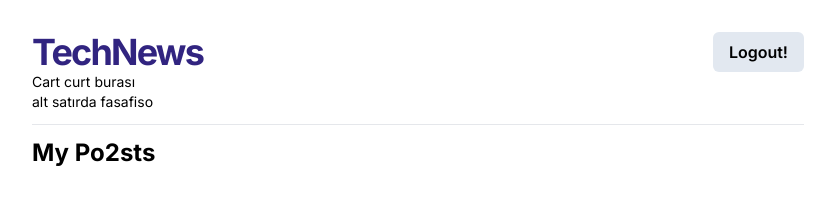
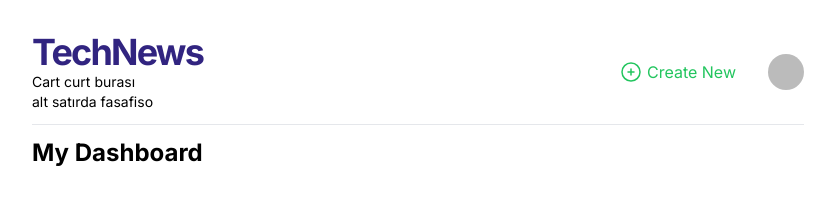
Before and after one commit to furkanimir/technews, a Next.js app: page /dashboard in a window 1280 px wide. Shown: the top 219 px of the page, without its empty margins (222-1057 px from the left). Built offline with nearby package versions, Linux system fonts and the light colour scheme; no server answers; sample sign-in values are in the browser's storage.

Commit message:
route settings

```diff
--- a/app/api/auth/[...nextauth]/route.ts
+++ b/app/api/auth/[...nextauth]/route.ts
@@ -2,7 +2,7 @@ import NextAuth, { AuthOptions } from "next-auth";
 import GithubProvider from "next-auth/providers/github";
 import GoogleProvider from "next-auth/providers/google";
 
-const authOptions: AuthOptions={
+export const authOptions: AuthOptions={
     providers:[
         GithubProvider({
             clientId:process.env.GITHUB_CLIENT_ID as string,
--- a/app/create-post/page.tsx
+++ b/app/create-post/page.tsx
@@ -1,5 +1,12 @@
 import CreatePostForm from "@/components/CreatePostForm";
+import { getServerSession } from "next-auth/next";
+import { authOptions } from "../api/auth/[...nextauth]/route";
+import { redirect } from "next/navigation";
 
-export default function page() {
+export default async function page() {
+  const session = await getServerSession(authOptions);
+  if(!session){
+    redirect('/sign-in');
+  }
   return <CreatePostForm />;
 }
--- a/app/dashboard/page.tsx
+++ b/app/dashboard/page.tsx
@@ -1,11 +1,18 @@
 import Posts from "@/components/Posts"
 import { postsData } from "@/data"
 import Link from "next/link"
+import { getServerSession } from "next-auth/next";
+import { authOptions } from "../api/auth/[...nextauth]/route";
+import { redirect } from "next/navigation";
 
-export default function Dashboard() {
+export default async function Dashboard() {
+    const session = await getServerSession(authOptions);
+    if (!session) {
+        redirect('/sign-in');
+    }
     return (
         <div>
-            <h1>My Po2sts</h1>
+            <h1>My Dashboard</h1>
 
             {postsData && postsData.length > 0 ? (
                 postsData.map((post) => (<Posts key={post.id} id={post.id} author={post.author}
@@ -15,7 +22,7 @@ export default function Dashboard() {
                 )) : (
                 <div className="py-6">
                     No posts created.
-                <Link className="underline" href={'/create-post'}>Create New Post</Link>
+                    <Link className="underline" href={'/create-post'}>Create New Post</Link>
                 </div>
             )}
         </div>
--- a/app/sign-in/page.tsx
+++ b/app/sign-in/page.tsx
@@ -1,6 +1,13 @@
 import SignInBtns from "@/components/SignInBtns";
+import { getServerSession } from "next-auth/next";
+import { authOptions } from "../api/auth/[...nextauth]/route";
+import { redirect } from "next/navigation";
 
-export default function page() {
+export default async function page() {
+  const session = await getServerSession(authOptions);
+  if (session) {
+    redirect('/dashboard');
+  }
   return (
     <SignInBtns />
   )
--- a/components/Navbar.tsx
+++ b/components/Navbar.tsx
@@ -1,13 +1,36 @@
 'use client'
 import Link from "next/link";
-import { useSession,signOut } from "next-auth/react";
+import { useSession, signOut } from "next-auth/react";
+import Image from "next/image";
+import { useEffect, useRef, useState } from "react";
 
 
 export default function Navbar() {
-    const { status } = useSession();
+    const { status, data: session } = useSession();
+    const [isPopUpVisible, setIsPopUpVisible] = useState(false);
+    const popupRef = useRef<HTMLDivElement | null>(null);
+
+    useEffect(()=>{
+        const handleClickOutside = (e:MouseEvent)=>{
+            if(popupRef.current && !popupRef.current.contains(e.target as Node)){
+                setIsPopUpVisible(false);
+            }
+        };
+        document.addEventListener("click", handleClickOutside);
+
+        if(!isPopUpVisible){
+            document.removeEventListener("click", handleClickOutside);
+        }
+
+        return() =>{
+            document.removeEventListener("click", handleClickOutside);
+
+        }
+
+    },[isPopUpVisible])
 
     return (
-        <div className="flex justify-between border-b pb-3 mb-3">
+        <div className="flex justify-between border-b pb-3 mb-3 relative">
             <div className="">
                 <Link href={'/'} >
                     <h1 className="text-dark text-4xl font-bold tracking-tighter">TechNews</h1>
@@ -17,13 +40,42 @@ export default function Navbar() {
 
             {
                 status === 'authenticated' ? (
-                    <div>
+                    <>
+                    {/* pop-up div */}
+                        <div ref={popupRef}
+                        className={`absolute z-30 right-0 top-20 bg-gradient-to-b from-white to-slate-100 p-6 shadow-lg
+                        rounded-md flex-col gap-2 text-right min-w-[160px] ${isPopUpVisible ? 'flex':'hidden'}`}>
+                            <div className="font-bold">{session?.user?.name} </div>
+                            <div className="text-slate-400">{session?.user?.email} </div>
+                            <Link onClick={()=>setIsPopUpVisible(false)} className="hover:underline" href={'/dashboard'}>Dashboard</Link>
+                            <Link onClick={()=>setIsPopUpVisible(false)} className="hover:underline" href={'/create-post'}>Create Post</Link>
                             <button className="btn"
                                 onClick={() => signOut()}
                             >
                                 Logout!
                             </button>
                         </div>
+{/* 1:38:32 */}
+                        <div className="flex gap-2 items-center">
+                            <Link className="hidden md:flex gap-1 mr-6 text-green-500" href={'/create-post'}>
+                                <span>
+                                    <svg xmlns="http://www.w3.org/2000/svg" fill="none" viewBox="0 0 24 24" strokeWidth={1.5} stroke="currentColor" className="w-6 h-6">
+                                        <path strokeLinecap="round" strokeLinejoin="round" d="M12 9v6m3-3H9m12 0a9 9 0 1 1-18 0 9 9 0 0 1 18 0Z" />
+                                    </svg>
+                                </span>
+                                <span>Create New</span>
+
+                            </Link>
+                            <Image src={session?.user?.image || ""}
+                                width={36}
+                                height={36}
+                                alt="pp"
+                                className="rounded-full cursor-pointer"
+                                onClick={()=>setIsPopUpVisible((prev) => !prev)}
+                            />
+
+                        </div>
+                    </>
                 ) : (
                     <div className="flex items-center ">
                         <Link className="btn" href={'/sign-in'}>Sign In</Link>
--- a/next.config.js
+++ b/next.config.js
@@ -10,8 +10,14 @@ const nextConfig = {
               hostname:'images.pexels.com',
               pathname: '**',
             },
+            {
+                protocol: 'https',
+                hostname:'avatars.githubusercontent.com',
+                pathname: '**',
+              },
         ],
     },
 }
 
+
 module.exports = nextConfig
```
Lines whose indentation alone changed are shown as unchanged.
